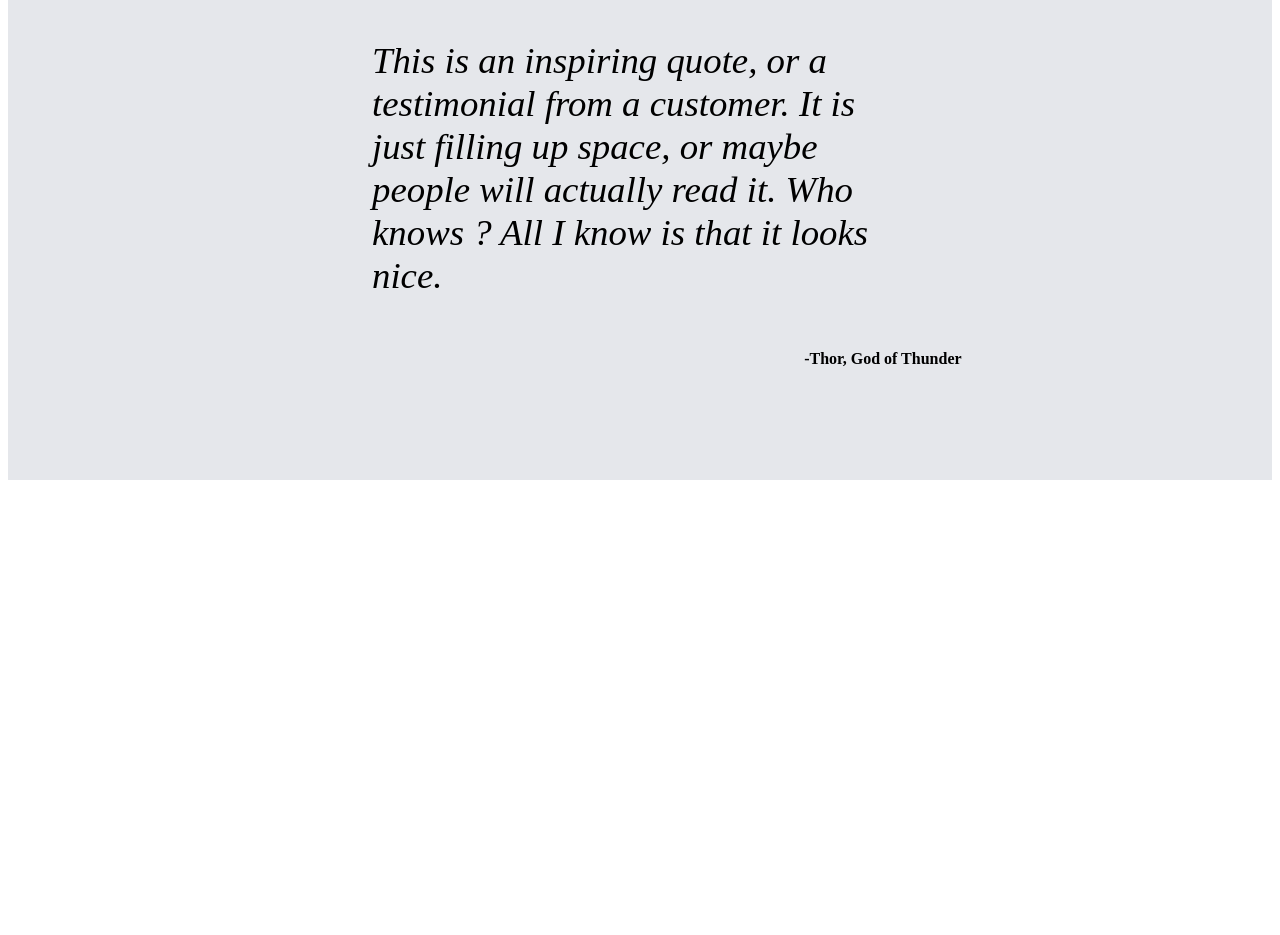
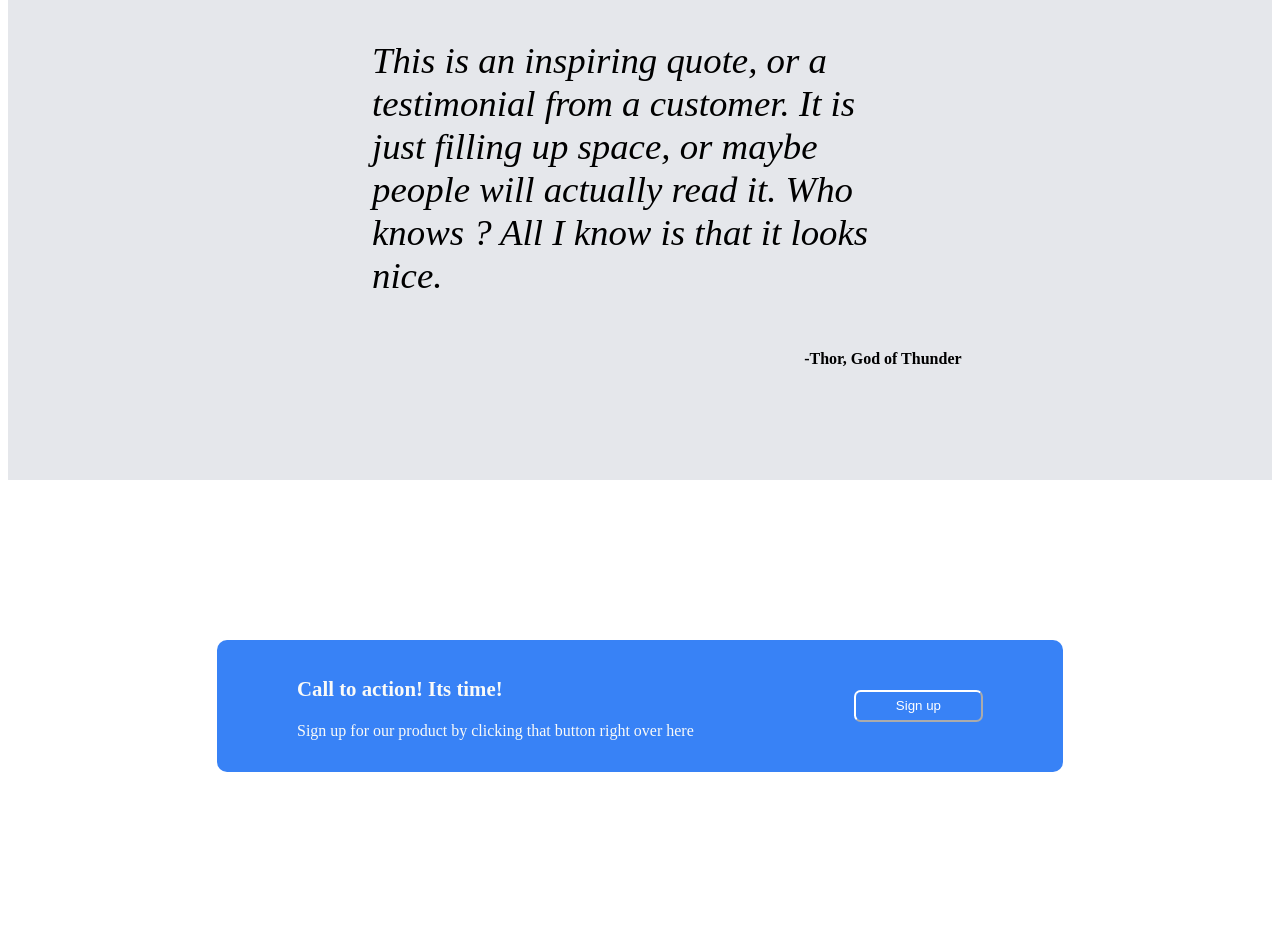
Before and after one commit to xBioTech/Landing-Page, a plain HTML site: page index.html in a window 1280 px wide. Shown: the part 1215-2150 px from the top of the page. Before the commit the page ends 1703 px from the top, so only its background shows below. Drawn offline with Linux system fonts and the light colour scheme.

Commit message:
Add Call to Action Section including CSS Flexcontainers, colors, Padding, content alignment

```diff
--- a/index.html
+++ b/index.html
@@ -67,5 +67,20 @@
 </div>
 </div>
 
+
+<div class="cta-section">
+<div class="cta-section-container">
+    <div class="cta-container-left">
+<h3 class="cta-section-title">Call to action! Its time!</h3>
+<p class="cta-section-text">Sign up for our product by clicking that button right over here</p>
+</div>
+<div class="cta-container-right">
+<button class="signup btn-ctn">Sign up</button>
+</div>
+</div>
+</div>
+
+
+
 </body>
 </html>
--- a/style.css
+++ b/style.css
@@ -114,3 +114,38 @@ max-width: 22%;
 .quote-section-text{
     max-width: 50%;
 }
+
+
+.cta-section{
+    padding: 10em 10em;
+    display: flex;
+    justify-content: center;
+    align-items: center;
+}
+
+
+.cta-section-container {
+    border-radius: 10px;
+    padding: 1em 5em;
+    background-color: #3882F6;
+    display: flex;
+    justify-content: center;
+    align-items: center;
+}
+
+.cta-container-left{
+padding-right: 10em;
+}
+
+.cta-section-title{
+font-size: 1.3rem;
+color: #F9FAF8;
+font-weight: 700;
+}
+.cta-section-text{
+color: #F9FAF8;
+}
+
+.btn-ctn{
+    border-color: white;
+}
```
